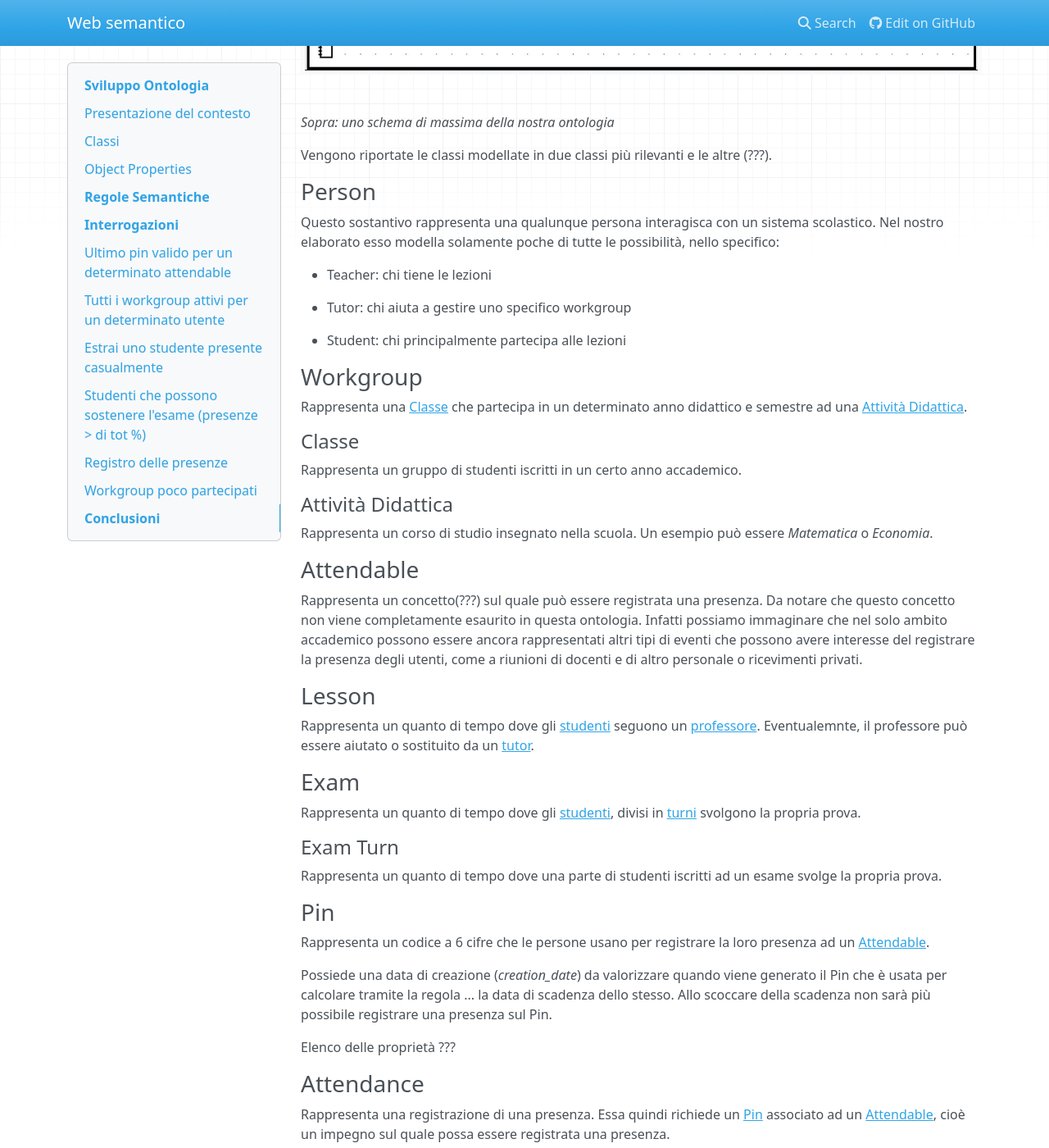
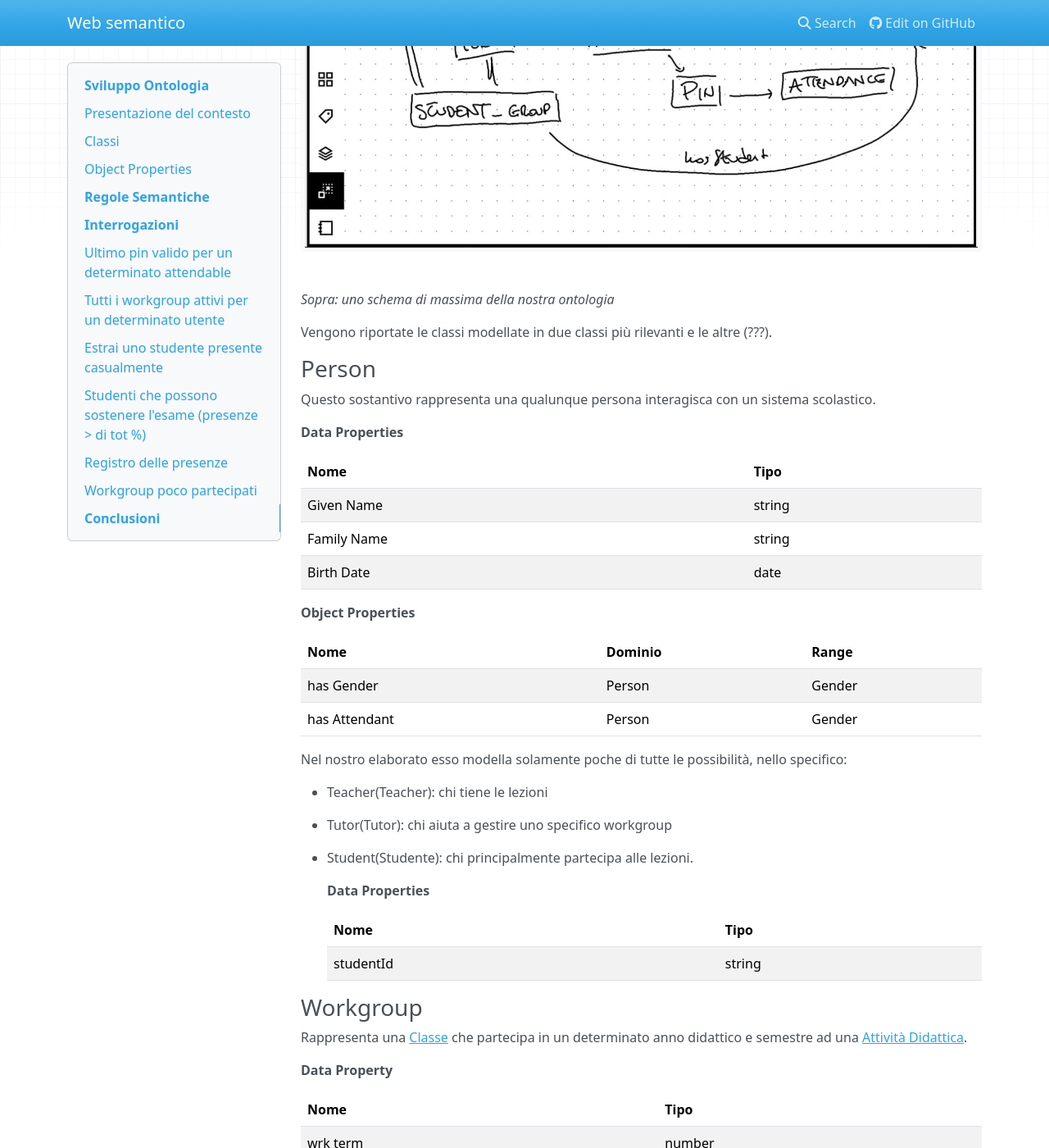
Before and after one commit to lucagiorgettismp/SemanticWebAttendance, an MkDocs documentation site: the page built from docs/index.md, in a window 1280 px wide and 1400 px high, scrolled down 2370 px. Shown: the whole window at 82% size. Built offline with MkDocs 1.6.1, drawn with Linux system fonts in a browser that asks for light colours; nearby versions of some CDN libraries; some of the changed text lies outside the part shown.

Commit message:
fix(classes): add class properties description

````diff
--- a/docs/index.md
+++ b/docs/index.md
@@ -100,17 +106,57 @@ Vengono riportate le classi modellate in due classi più rilevanti e le altre (?
 
 ### Person
 
-Questo sostantivo rappresenta una qualunque persona interagisca con un sistema scolastico. Nel nostro elaborato esso modella solamente poche di tutte le possibilità, nello specifico:
+Questo sostantivo rappresenta una qualunque persona interagisca con un sistema scolastico.
 
-* <a id="teacher">Teacher</a>: chi tiene le lezioni
+**Data Properties**
 
-* <a id="tutor">Tutor</a>: chi aiuta a gestire uno specifico workgroup
+| Nome | Tipo |
+| --- | --- |
+| Given Name | string |
+| Family Name | string |
+| Birth Date | date |
 
-* <a id="student">Student</a>: chi principalmente partecipa alle lezioni
+**Object Properties**
+
+| Nome | Dominio | Range |
+| --- | --- | --- |
+| has Gender | Person | Gender |
+| has Attendant | Person | Gender |
+
+Nel nostro elaborato esso modella solamente poche di tutte le possibilità, nello specifico:
+
+* <a id="teacher">Teacher</a>(Teacher): chi tiene le lezioni
+
+* <a id="tutor">Tutor</a>(Tutor): chi aiuta a gestire uno specifico workgroup
+
+* <a id="student">Student</a>(Studente): chi principalmente partecipa alle lezioni.
+
+    **Data Properties**
+
+    | Nome | Tipo |
+    | --- | --- |
+    | studentId | string |
 
 ### Workgroup
 
 Rappresenta una [Classe](#classe) che partecipa in un determinato anno didattico e semestre ad una [Attività Didattica](#attivita-didattica).
+
+**Data Property**
+
+| Nome | Tipo |
+| --- | --- |
+| wrk term | number |
+| wrk year | number |
+
+**Object Property**
+
+| Nome | Dominio | Range |
+| --- | --- | --- |
+| hasClass | Workgroup | Class |
+| hasDidacticActivity | Workgroup | DidacticActivity |
+| hasExam | Workgroup | Exam |
+| hasLesson | Workgroup | Lesson |
+| hasTeacher | Workgroup | Teacher |
 
 #### Classe
 
@@ -124,13 +170,45 @@ Rappresenta un corso di studio insegnato nella scuola. Un esempio può essere *M
 
 Rappresenta un concetto(???) sul quale può essere registrata una presenza. Da notare che questo concetto non viene completamente esaurito in questa ontologia. Infatti possiamo immaginare che nel solo ambito accademico possono essere ancora rappresentati altri tipi di eventi che possono avere interesse del registrare la presenza degli utenti, come a riunioni di docenti e di altro personale o ricevimenti privati.
 
+**Data Property**
+
+| Nome | Tipo |
+| --- | --- |
+| end time | date |
+| start time | date |
+
+**Object Property**
+
+| Nome | Dominio | Range |
+| --- | --- | --- |
+| hasLocation | Attendable | [Location](#location) |
+| hasPin | Attendable | [Pin](#pin) |
+
 ### Lesson
 
 Rappresenta un quanto di tempo dove gli [studenti](#student) seguono un [professore](#teacher). Eventualemnte, il professore può essere aiutato o sostituito da un [tutor](#tutor).
 
+**Object Property**
+
+| Nome | Dominio | Range |
+| --- | --- | --- |
+| hasTutor | Lesson | [Tutor](#tutor) |
+
 ### Exam
 
 Rappresenta un quanto di tempo dove gli [studenti](#student), divisi in [turni](#exam-turn) svolgono la propria prova.
+
+**Data Property**
+
+| Nome | Tipo |
+| --- | --- |
+| exam date | date |
+
+**Object Property**
+
+| Nome | Dominio | Range |
+| --- | --- | --- |
+| hasTurn | Exam | [Exam Turn](#exam-turn) |
 
 #### Exam Turn
 
@@ -144,15 +222,49 @@ Possiede una data di creazione (*creation_date*) da valorizzare quando viene gen
 
 Elenco delle proprietà ???
 
+**Data Property**
+
+| Nome | Tipo |
+| --- | --- |
+| creation date | date |
+| expiration date | date |
+| code | string |
+
+**Object Property**
+
+| Nome | Dominio | Range |
+| --- | --- | --- |
+| hasAttendance | Pin | [Attendance](#attendance) |
+
 ### Attendance
 
 Rappresenta una registrazione di una presenza. Essa quindi richiede un [Pin](#pin) associato ad un [Attendable](#attendable), cioè un impegno sul quale possa essere registrata una presenza.
 
 Questa registrazione possiede la particolarità di non dover per forza essere binaria nel senso di "Sei Presente" o "Sei Assente". La nostra ontologia deve tenere conto che uno studente sia presente sia essendo entrato puntuale o con qualche minuto di anticipo, sia essendo in ritardo. Uno studente che effettua una registrazione della presenza per la seconda volta sullo stesso Pin, ad esempio, dall'applicativo sarà segnato come una registrazione non valida, risultando comunque presente perché già registrato una prima volta precedentemente a quella non valida.
 
+**Data Property**
+
+| Nome | Tipo |
+| --- | --- |
+| remote | boolean |
+
+**Object Property**
+
+| Nome | Dominio | Range |
+| --- | --- | --- |
+| hasAttendant | Attendance | Person |
+
+
 ### Student Group
 
 Rappresenta un gruppo di studenti. Questa classe è usata esclusivamente nell'ontologia come superclasse per conferire la proprietà hasStudent alle sue sottoclassi.
+
+**Object Property**
+
+| Nome | Dominio | Range |
+| --- | --- | --- |
+| hasManualStudent | StudentGroup | Student |
+| hasStudent | StudentGroup | Student |
 
 ## Object Properties
 
@@ -341,7 +453,6 @@ SELECT ?wrk ?rapporto WHERE {
     BIND (?tot_freq / ?exp_freq * 100 AS ?rapporto)
     FILTER (?rapporto < 30)
 }
-
 ```
 
 > Questa query è contenuta nel file `sparql/016_getWorkgroupWithLeastPartecipation.rq`.
````
Also changed, not shown: other parts of docs/index.md (+8 -0 lines), 6 other files.
